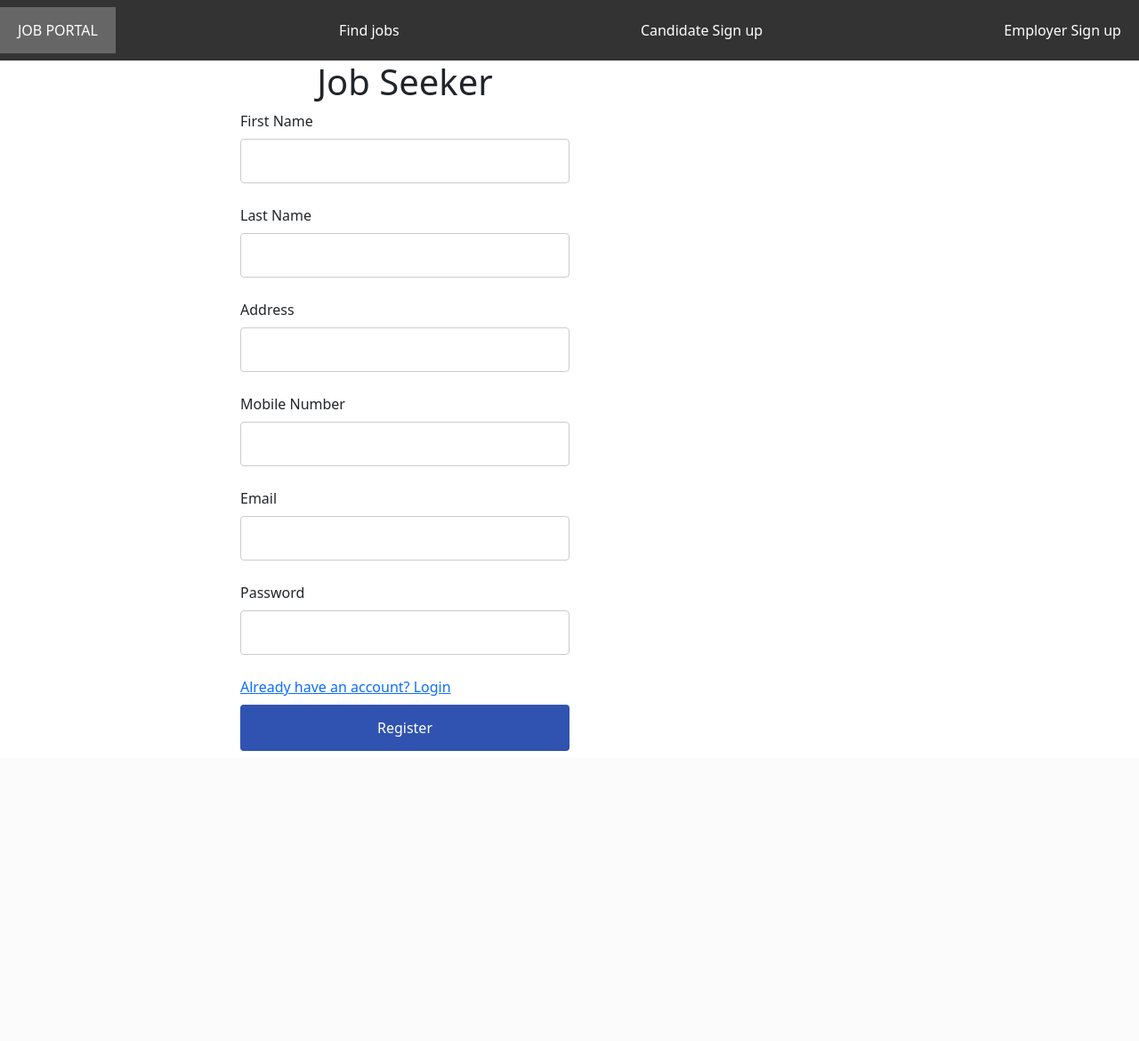
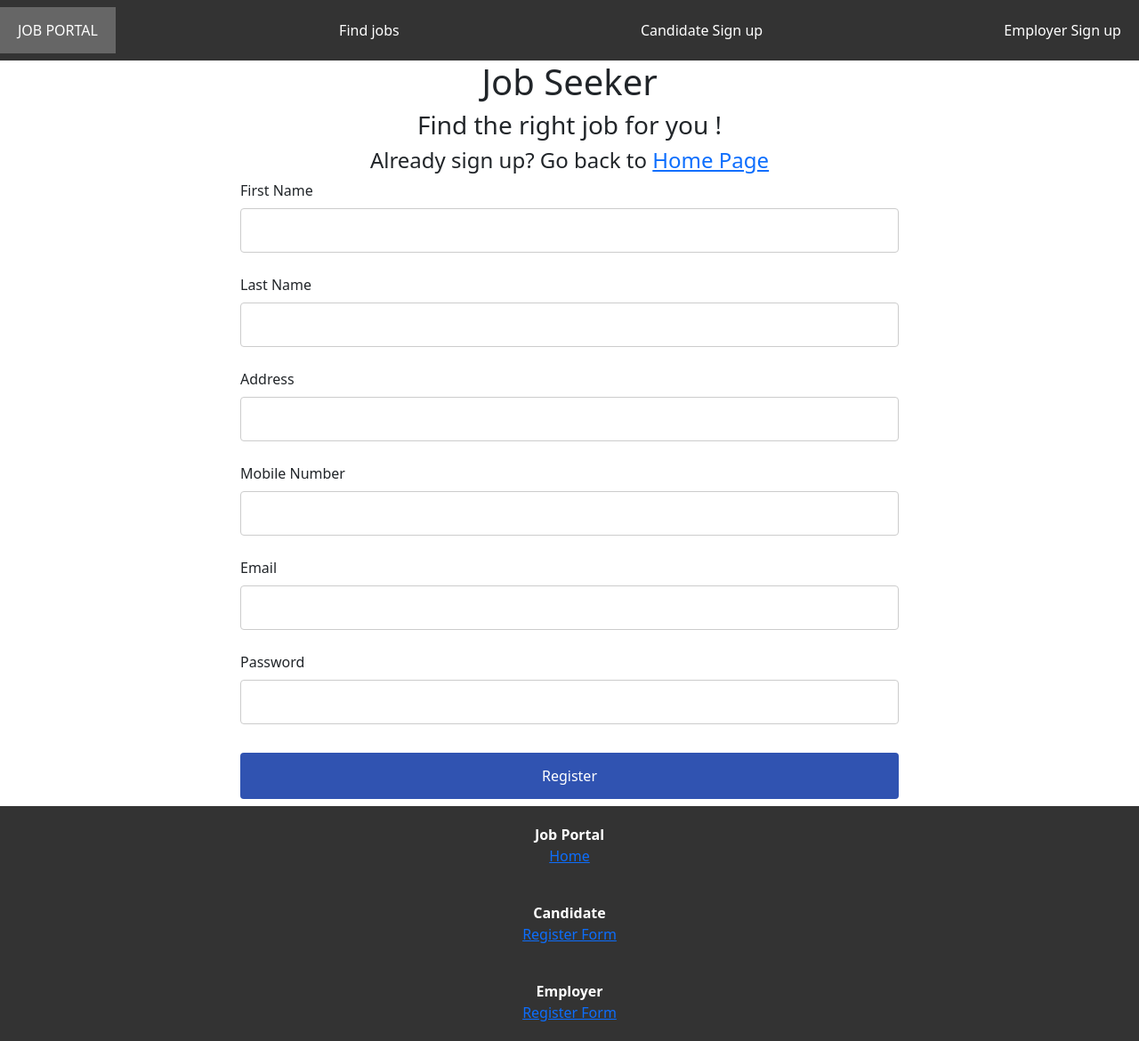
Before and after one commit to glenpham/JobPortal, a PHP site: page /Candidate/signup.php in a window 1280 px wide. Shown: the whole page at 89% size. Before the commit the page ends 844 px from the top, so only its background shows below. Run offline with PHP 8.4, Linux system fonts and the light colour scheme.

Commit message:
Fixed the navbar for register.php and fixed footer

```diff
--- a/Candidate/signup.php
+++ b/Candidate/signup.php
@@ -111,16 +111,16 @@
         <meta name="viewport" content="width=device-width, initial-scale=1.0">
         <link href="https://cdn.jsdelivr.net/npm/bootstrap@5.1.3/dist/css/bootstrap.min.css" rel="stylesheet" integrity="sha384-1BmE4kWBq78iYhFldvKuhfTAU6auU8tT94WrHftjDbrCEXSU1oBoqyl2QvZ6jIW3" crossorigin="anonymous">
         <title>Sign Up</title>
-    <link rel="stylesheet" href="index.css">
+        <link rel="stylesheet" href="../index.css">
     </head>
     <body>
 
         <?php include_once '../navbar.php'; ?>
 
         <div class="container">
-            <div class="maindiv">
-            <div class="col-6">
                 <h1 style="text-align: center;">Job Seeker</h1>
+                <h3 style="text-align: center;">Find the right job for you !</h3>
+                <h4 style="text-align: center;">Already sign up? Go back to <a href="/JobPortal">Home Page</a></h4>
                 <?php echo $error_log['success'];?>
                 <form action="<?php echo $_SERVER['PHP_SELF'];?>" method="post">
                     <label class="label" for="name">First Name</label>
@@ -140,20 +140,18 @@
                     <p class = "error-msg"><?php echo $error_log['mobile'];?></p>
 
                     <label class="label" for="email">Email</label>
-                    <input type="email" class ="input-div-nn" id="email" name="email" value = "<?php echo $email; ?>"                >
+                    <input type="email" class ="input-div-nn" id="email" name="email" value = "<?php echo $email; ?>">
                     <p class = "error-msg"><?php echo $error_log['email'];?></p>
 
                     <label class="label" for="mobile">Password</label>
                     <input type="password" class ="input-div-nn" id="password" name = "password"  value = "<?php echo $password; ?>">
                     <p class = "error-msg"><?php echo $error_log['password'];?></p>
 
-                    <a href="login.php" class="href">Already have an account? Login</a>
-
                     <input type="submit" class="submit" value="Register">
                 </form>
             </div>
-            <div class="col-6"></div>
-            </div>
         </div>
+
+        <?php include '../footer.php' ; ?>
     </body>
     </html>
--- a/Candidate/userDashboard.php
+++ b/Candidate/userDashboard.php
@@ -86,6 +86,12 @@ $array_result = SelectAll();
                 <?php include 'includeTable.php' ; ?>
             </table>
         </div>
+
+        <div>
+        <?php include '../footer.php' ; ?>
+        </div>
+
+
     </body>
     <!---- Body End ---->
 </html>
--- a/navbar.php
+++ b/navbar.php
@@ -12,7 +12,7 @@
   <div class="navbar">
       <a class="active">JOB PORTAL</a>
       <a href="../index.php">Find jobs</a>
-      <a href="#" class="right">Candidate Sign up</a>
+      <a href="../Candidate/signup.php" class="right">Candidate Sign up</a>
       <a href="../Company/register.php" class="right">Employer Sign up</a>
 </div>
 
```
Also changed, not shown: Company/register.php (+1 -6 lines).
